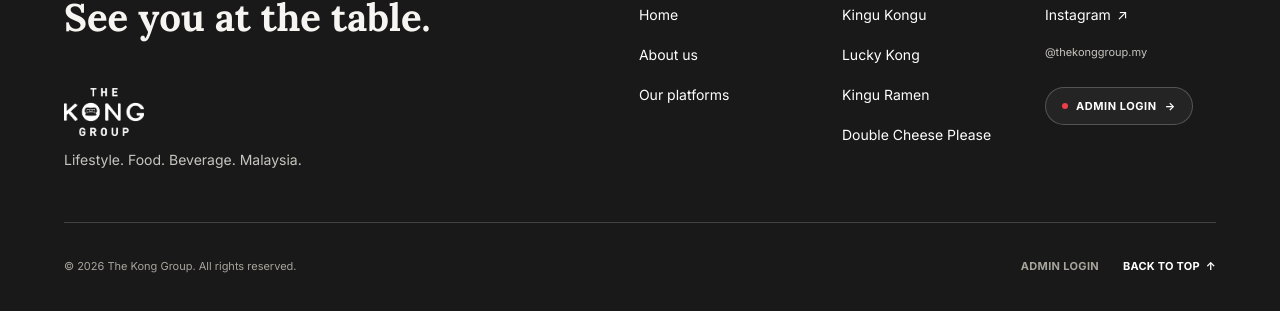
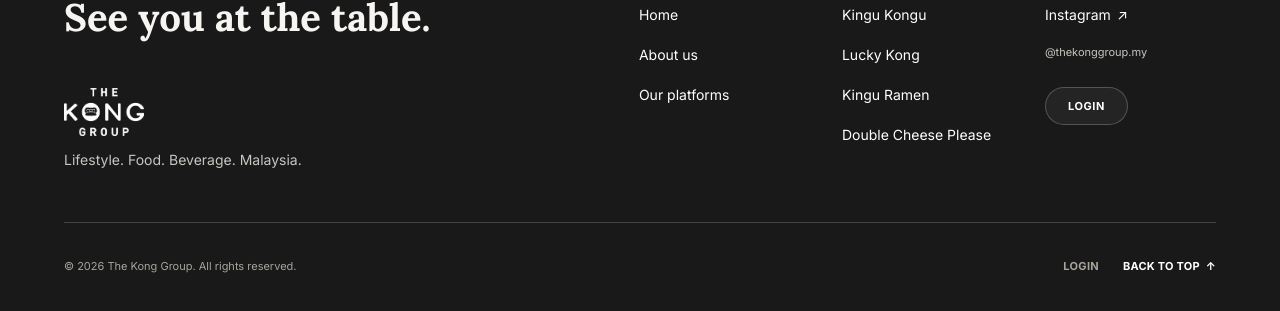
Before and after one commit to allysatech/the-kong-group, a React (Vite) app: page / in a window 1280 px wide. Shown: the part 2583-2894 px from the top of the page. Built offline with nearby package versions, Linux system fonts and the light colour scheme; a web font is replaced by a local one.

Commit message:
style(footer): simplify admin login button to display LOGIN only

```diff
--- a/src/components/Footer.tsx
+++ b/src/components/Footer.tsx
@@ -114,12 +114,7 @@ export const Footer: React.FC<FooterProps> = ({ onOpenAdminLogin }) => {
                     onClick={handleAdminClick}
                     className="site-footer__admin-btn"
                   >
-                    <span
-                      className="site-footer__admin-dot"
-                      aria-hidden="true"
-                    />
-                    <span>ADMIN LOGIN</span>
-                    <span aria-hidden="true">→</span>
+                    <span>LOGIN</span>
                   </a>
                 </li>
               </ul>
@@ -153,7 +148,7 @@ export const Footer: React.FC<FooterProps> = ({ onOpenAdminLogin }) => {
               onClick={handleAdminClick}
               className="site-footer__admin-bottom-link"
             >
-              <span>ADMIN LOGIN</span>
+              <span>LOGIN</span>
             </a>
             <a href="#home" className="site-footer__back-to-top">
               <span>BACK TO TOP</span>
--- a/src/styles.css
+++ b/src/styles.css
@@ -1421,9 +1421,9 @@ button:focus-visible {
 .site-footer__admin-btn {
   display: inline-flex;
   align-items: center;
-  gap: 8px;
+  justify-content: center;
   min-height: 38px;
-  padding: 0 16px;
+  padding: 0 22px;
   border-radius: 999px;
   border: 1px solid rgba(255, 255, 255, 0.22);
   background-color: rgba(255, 255, 255, 0.05);
@@ -1440,18 +1440,6 @@ button:focus-visible {
   border-color: var(--accent-red);
   color: #ffffff;
   transform: translateY(-1px);
-}
-
-.site-footer__admin-dot {
-  width: 6px;
-  height: 6px;
-  border-radius: 50%;
-  background-color: var(--accent-red);
-  transition: background-color 180ms ease;
-}
-
-.site-footer__admin-btn:hover .site-footer__admin-dot {
-  background-color: #ffffff;
 }
 
 .site-footer__divider {
```
